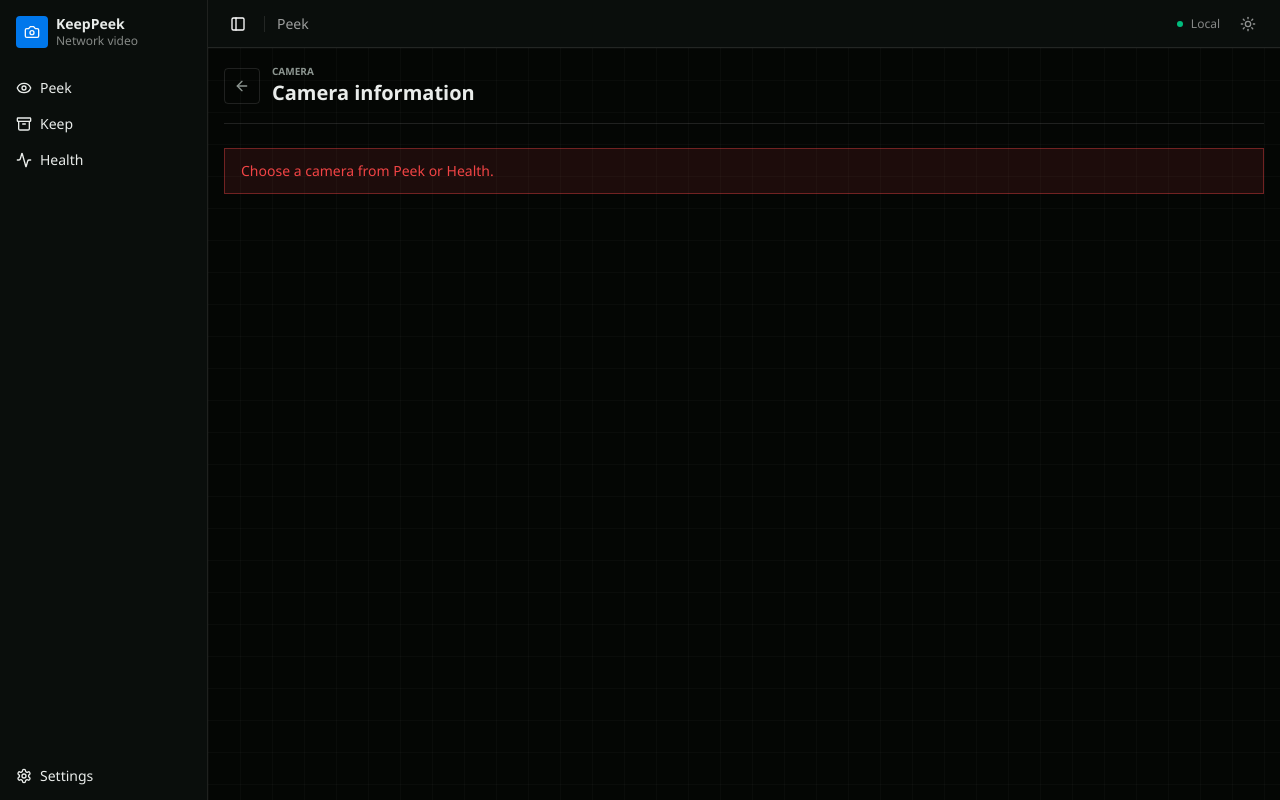
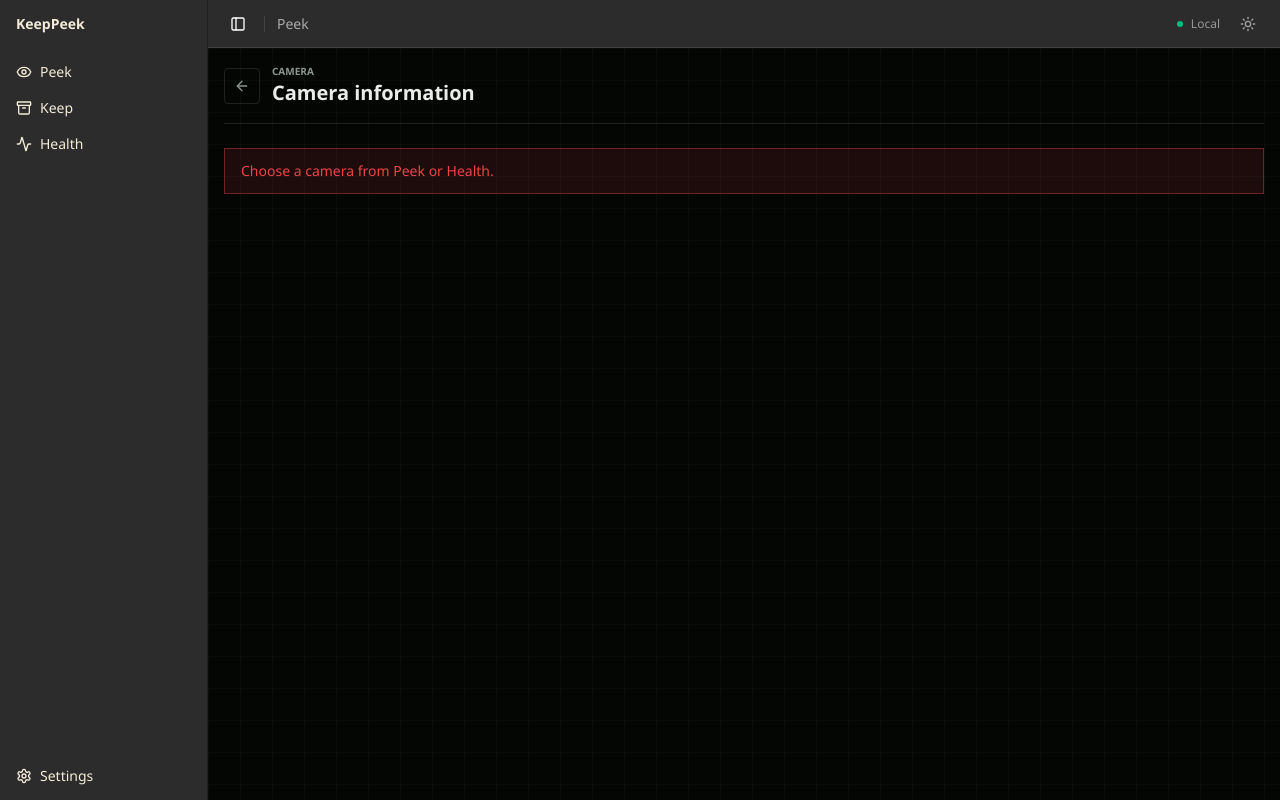
Before and after one commit to xnorpx/keeppeek, a SvelteKit app in the folder ui/: page /camera in a window 1280 px wide. Both pictures are taken after a click on the button 55 px from the left and 400 px from the top of the page. Built offline with nearby package versions, Linux system fonts and the light colour scheme.

Commit message:
Refresh KeepPeek branding
Add project positioning and logo documentation, apply the Rust and iron UI palette, and simplify navigation branding to text-only KeepPeek.

```diff
--- a/ui/src/app.css
+++ b/ui/src/app.css
@@ -1,6 +1,8 @@
 @import 'tailwindcss';
 
 @import 'tw-animate-css';
+
+@import './styles/style.css';
 
 @custom-variant dark (&:is(.dark *));
 
@@ -13,7 +15,7 @@
 	--card-foreground: oklch(0.19 0.01 250);
 	--popover: oklch(0.995 0.002 250);
 	--popover-foreground: oklch(0.19 0.01 250);
-	--primary: oklch(0.47 0.2 260);
+	--primary: var(--keeppeek-rust);
 	--primary-foreground: oklch(0.985 0 0);
 	--secondary: oklch(0.925 0.008 250);
 	--secondary-foreground: oklch(0.23 0.012 250);
@@ -24,20 +26,20 @@
 	--destructive: oklch(0.577 0.245 27.325);
 	--border: oklch(0.875 0.009 250);
 	--input: oklch(0.875 0.009 250);
-	--ring: oklch(0.58 0.17 255);
+	--ring: var(--keeppeek-rust-bright);
 	--chart-1: oklch(0.58 0.2 255);
 	--chart-2: oklch(0.66 0.17 155);
-	--chart-3: oklch(0.64 0.2 35);
+	--chart-3: var(--keeppeek-rust-bright);
 	--chart-4: oklch(0.78 0.17 85);
 	--chart-5: oklch(0.53 0.11 300);
-	--sidebar: oklch(0.16 0.008 160);
-	--sidebar-foreground: oklch(0.94 0.004 160);
-	--sidebar-primary: oklch(0.58 0.2 255);
-	--sidebar-primary-foreground: oklch(0.985 0 0);
-	--sidebar-accent: oklch(0.24 0.01 160);
-	--sidebar-accent-foreground: oklch(0.98 0 0);
+	--sidebar: var(--keeppeek-iron);
+	--sidebar-foreground: var(--keeppeek-paper);
+	--sidebar-primary: var(--keeppeek-rust-bright);
+	--sidebar-primary-foreground: var(--keeppeek-paper);
+	--sidebar-accent: var(--keeppeek-oxidized);
+	--sidebar-accent-foreground: var(--keeppeek-paper);
 	--sidebar-border: oklch(1 0 0 / 9%);
-	--sidebar-ring: oklch(0.66 0.14 255);
+	--sidebar-ring: var(--keeppeek-rust-bright);
 	--surface-grid-line: oklch(0.25 0.01 250 / 0.025);
 }
 
@@ -49,8 +51,8 @@
 	--card-foreground: oklch(0.94 0.004 160);
 	--popover: oklch(0.16 0.008 160);
 	--popover-foreground: oklch(0.94 0.004 160);
-	--primary: oklch(0.67 0.16 245);
-	--primary-foreground: oklch(0.985 0 0);
+	--primary: var(--keeppeek-rust-light);
+	--primary-foreground: var(--keeppeek-iron);
 	--secondary: oklch(0.21 0.008 160);
 	--secondary-foreground: oklch(0.94 0.004 160);
 	--muted: oklch(0.19 0.007 160);
@@ -60,10 +62,10 @@
 	--destructive: oklch(0.64 0.21 25);
 	--border: oklch(1 0 0 / 11%);
 	--input: oklch(1 0 0 / 14%);
-	--ring: oklch(0.68 0.14 245);
+	--ring: var(--keeppeek-rust-light);
 	--chart-1: oklch(0.68 0.17 245);
 	--chart-2: oklch(0.7 0.15 155);
-	--chart-3: oklch(0.7 0.18 35);
+	--chart-3: var(--keeppeek-rust-light);
 	--chart-4: oklch(0.78 0.15 85);
 	--chart-5: oklch(0.67 0.11 300);
 	--surface-grid-line: oklch(1 0 0 / 0.025);
@@ -97,6 +99,12 @@
 	--color-chart-3: var(--chart-3);
 	--color-chart-4: var(--chart-4);
 	--color-chart-5: var(--chart-5);
+	--color-keeppeek-rust: var(--keeppeek-rust);
+	--color-keeppeek-rust-bright: var(--keeppeek-rust-bright);
+	--color-keeppeek-rust-light: var(--keeppeek-rust-light);
+	--color-keeppeek-iron: var(--keeppeek-iron);
+	--color-keeppeek-oxidized: var(--keeppeek-oxidized);
+	--color-keeppeek-paper: var(--keeppeek-paper);
 	--color-sidebar: var(--sidebar);
 	--color-sidebar-foreground: var(--sidebar-foreground);
 	--color-sidebar-primary: var(--sidebar-primary);
--- a/ui/src/routes/+layout.svelte
+++ b/ui/src/routes/+layout.svelte
@@ -6,7 +6,6 @@
 	import EyeIcon from '@lucide/svelte/icons/eye';
 	import ArchiveIcon from '@lucide/svelte/icons/archive';
 	import SettingsIcon from '@lucide/svelte/icons/settings';
-	import CameraIcon from '@lucide/svelte/icons/camera';
 	import ActivityIcon from '@lucide/svelte/icons/activity';
 	import MoonIcon from '@lucide/svelte/icons/moon';
 	import SunIcon from '@lucide/svelte/icons/sun';
@@ -70,28 +69,13 @@
 	style="--sidebar-width: 13rem; --sidebar-width-icon: 3.5rem;"
 >
 	<Sidebar.Root collapsible="icon" class="z-40 border-r-0">
-		<Sidebar.Header>
-			<Sidebar.Menu>
-				<Sidebar.MenuItem>
-					<Sidebar.MenuButton size="lg" tooltipContent="KeepPeek home">
-						{#snippet child({ props })}
-							<a href={resolve('/')} {...props}>
-								<div
-									class="flex aspect-square size-8 items-center justify-center rounded-md bg-sidebar-primary text-sidebar-primary-foreground"
-								>
-									<CameraIcon class="size-4" />
-								</div>
-								<div
-									class="grid flex-1 text-left text-sm leading-tight group-data-[collapsible=icon]:hidden"
-								>
-									<span class="truncate font-semibold">KeepPeek</span>
-									<span class="truncate text-xs text-sidebar-foreground/55">Network video</span>
-								</div>
-							</a>
-						{/snippet}
-					</Sidebar.MenuButton>
-				</Sidebar.MenuItem>
-			</Sidebar.Menu>
+		<Sidebar.Header class="min-h-12">
+			<a
+				href={resolve('/')}
+				class="flex h-8 items-center rounded-md px-2 text-sm font-semibold text-sidebar-foreground group-data-[collapsible=icon]:hidden hover:bg-sidebar-accent hover:text-sidebar-accent-foreground focus-visible:ring-2 focus-visible:ring-sidebar-ring focus-visible:outline-none"
+			>
+				KeepPeek
+			</a>
 		</Sidebar.Header>
 
 		<Sidebar.Content>
@@ -151,15 +135,8 @@
 			<Sidebar.Trigger
 				class="hidden text-white hover:bg-white/10 hover:text-white md:inline-flex"
 			/>
-			<a
-				href={resolve('/')}
-				class="flex items-center gap-2 font-semibold md:hidden"
-				aria-label="KeepPeek home"
-			>
-				<span class="grid size-7 place-items-center rounded-md bg-sidebar-primary text-white">
-					<CameraIcon class="size-3.5" />
-				</span>
-				<span>KeepPeek</span>
+			<a href={resolve('/')} class="font-semibold md:hidden" aria-label="KeepPeek home">
+				KeepPeek
 			</a>
 			<span class="hidden h-4 w-px bg-white/10 md:block"></span>
 			<span class="hidden text-sm font-medium text-white/60 md:inline">{currentRoute.label}</span>
--- /dev/null
+++ b/ui/src/styles/style.css
@@ -0,0 +1,8 @@
+:root {
+	--keeppeek-rust: #8b3a20;
+	--keeppeek-rust-bright: #b7410e;
+	--keeppeek-rust-light: #d67b53;
+	--keeppeek-iron: #2c2c2c;
+	--keeppeek-oxidized: #5e3a2b;
+	--keeppeek-paper: #f4ebd8;
+}
```
Also changed, not shown: 2 other files (tests, documents, lock files or other folders).
